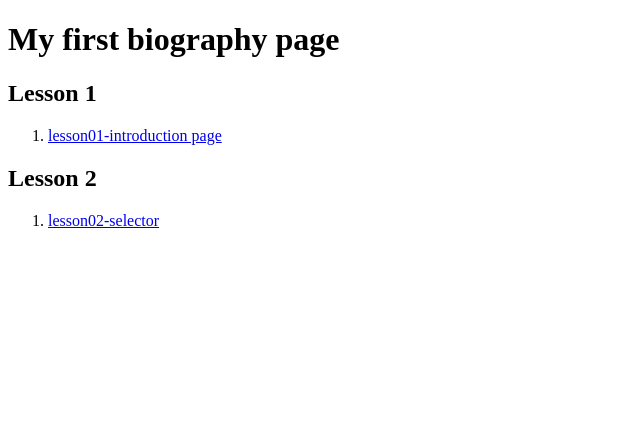
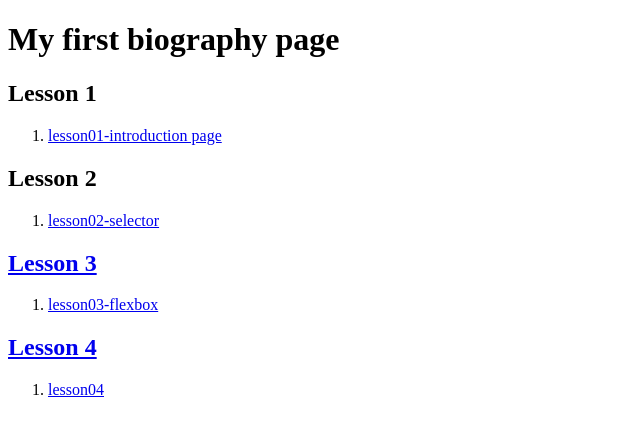
Before and after one commit to macham-dev/webd168, a plain HTML site: page index.html in a window 1280 px wide. Shown: the whole page, without its empty margins (0-640 px from the left). Drawn offline with Linux system fonts and the light colour scheme.

Commit message:
Update index.html

```diff
--- a/index.html
+++ b/index.html
@@ -16,6 +16,14 @@
         <ol>
         <li><a href="lesson02/selector_basics_start/">lesson02-selector</li>
            </ol>
+        <h2>Lesson 3</h2>
+        <ol>
+            <li><a href="lesson03-flexbox">lesson03-flexbox</li>
+        </ol>
+        <h2>Lesson 4</h2>
+        <ol>
+            <li><a href="lesson04">lesson04</li>
+        </ol>
     </nav>
 </body>
 
```
